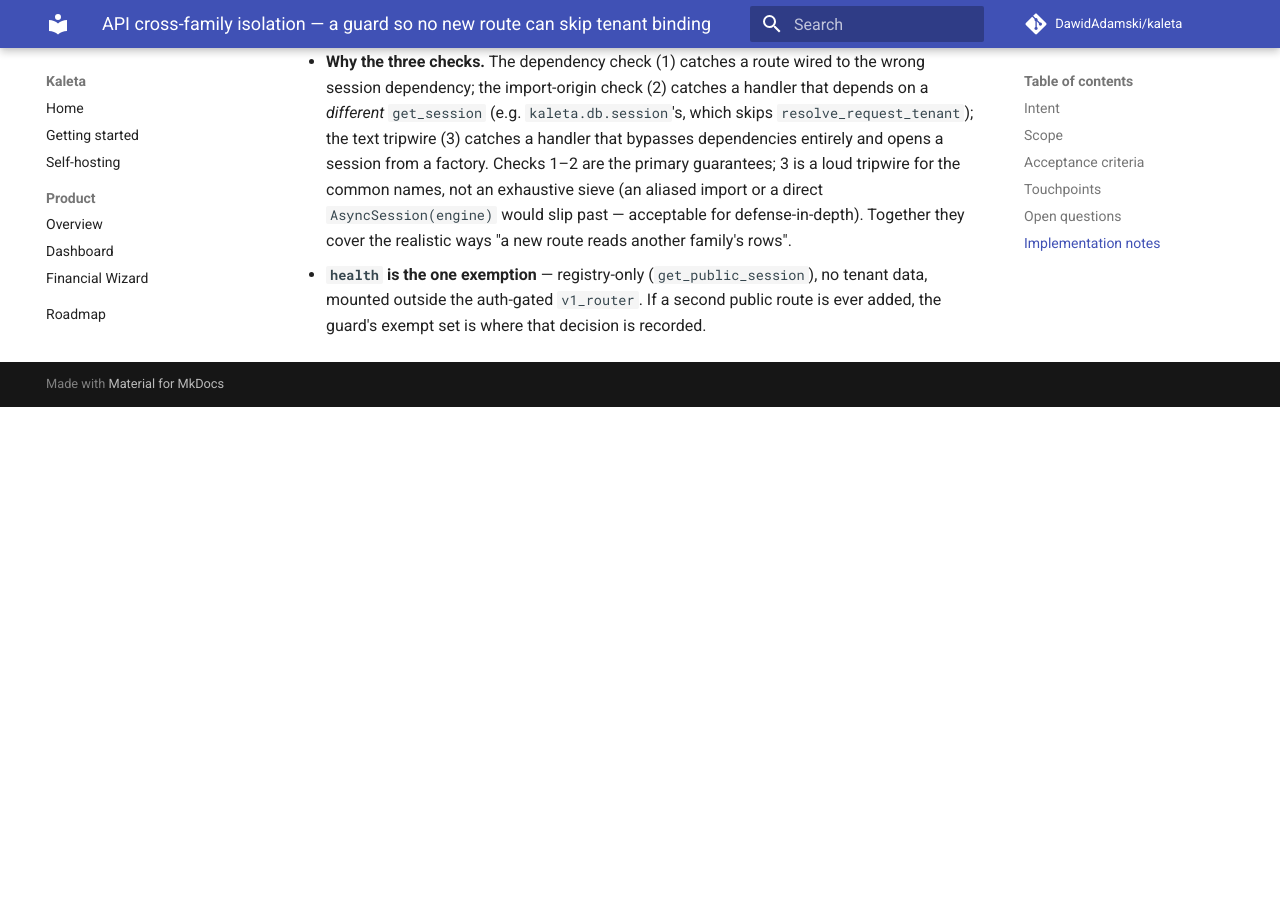
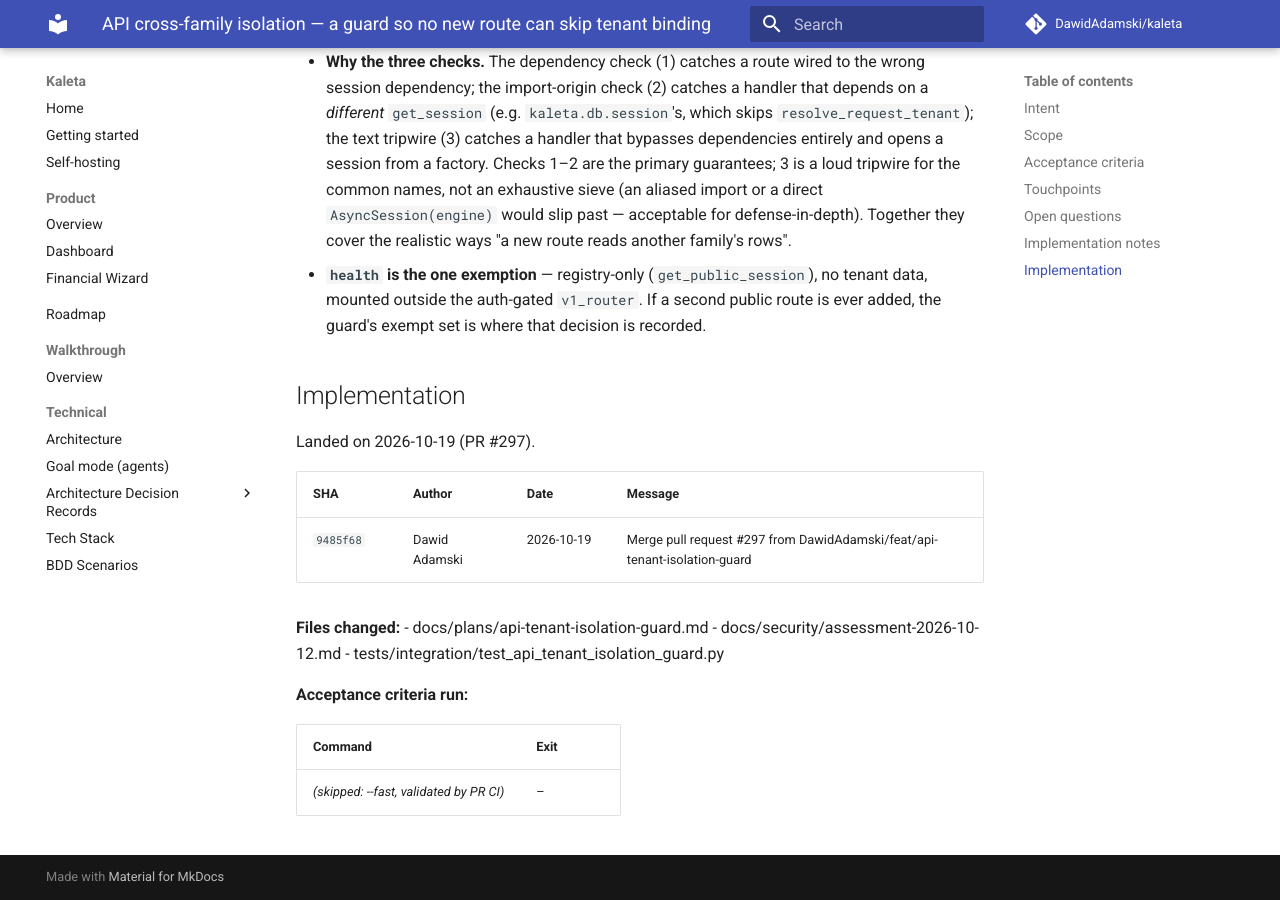
Before and after one commit to DawidAdamski/kaleta, an MkDocs documentation site: the page built from docs/plans/archive/api-tenant-isolation-guard.md, in a window 1280 px wide and 900 px high, scrolled down 1934 px. Built offline with MkDocs 1.6.1 and Material for MkDocs 9.7.7, drawn with Linux system fonts in a browser that asks for light colours; comment, search, counter and statistics services are not loaded; before the commit the page ends 2341 px from its top, so only the background shows below that.

Commit message:
docs(plans): archive api-tenant-isolation-guard (#297)

```diff
--- a/docs/plans/api-tenant-isolation-guard.md
+++ b/docs/plans/archive/api-tenant-isolation-guard.md
@@ -3,8 +3,9 @@
 title: API cross-family isolation — a guard so no new route can skip tenant binding
 area: security (api)
 effort: small
-status: in-progress
-roadmap_ref: ../roadmap.md
+status: archived
+archived_at: 2026-10-19
+roadmap_ref: ../../roadmap.md
 ---
 
 # API cross-family isolation — a guard so no new route can skip tenant binding
@@ -90,3 +91,22 @@
   tenant data, mounted outside the auth-gated `v1_router`. If a second public
   route is ever added, the guard's exempt set is where that decision is recorded.
 </content>
+
+## Implementation
+
+Landed on 2026-10-19 (PR #297).
+
+| SHA | Author | Date | Message |
+|---|---|---|---|
+| `9485f68` | Dawid Adamski | 2026-10-19 | Merge pull request #297 from DawidAdamski/feat/api-tenant-isolation-guard |
+
+**Files changed:**
+- docs/plans/api-tenant-isolation-guard.md
+- docs/security/assessment-2026-10-12.md
+- tests/integration/test_api_tenant_isolation_guard.py
+
+**Acceptance criteria run:**
+
+| Command | Exit |
+|---|---|
+| _(skipped: --fast, validated by PR CI)_ | – |
```
